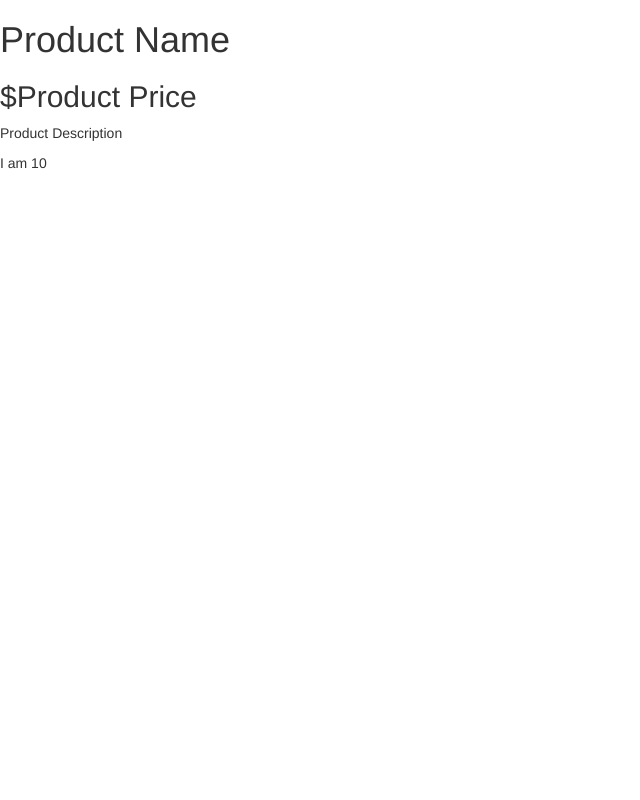
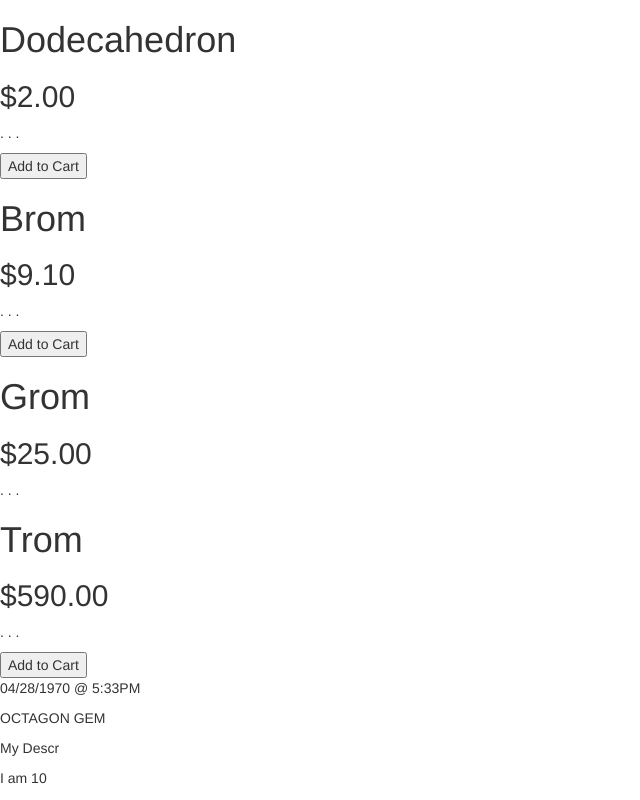
Before and after one commit to cjshay/angular-practice, a website: page index.html in a window 1280 px wide. Shown: the whole page, without its empty margins (0-640 px from the left). Drawn offline with nearby package versions, Linux system fonts and the light colour scheme.

Commit message:
Enter directives to show and hide data dynamically

```diff
--- a/app.js
+++ b/app.js
@@ -2,12 +2,34 @@
   var app = angular.module('store', []);
 
   app.controller('StoreController', function(){
-    this.product = gem;
+    this.products = gems;
   });
 
-  var gem = {
-    name: 'Dodecahedron',
-    price: 2.95,
-    description: '. . .'
-  }
+  var gems = [
+    {
+      name: 'Dodecahedron',
+      price: 2,
+      description: '. . .',
+      canPurchase: true,
+      soldOut: true
+    },
+    {
+      name: "Brom",
+      price: 9.1,
+      description: ". . .",
+      canPurchase: true
+    },
+    {
+      name: "Trom",
+      price: 590,
+      description: ". . .",
+      canPurchase: true
+    },
+    {
+      name: "Grom",
+      price: 25,
+      description: ". . .",
+      canPurchase: false
+    }
+  ]
 })();
--- a/index.html
+++ b/index.html
@@ -1,19 +1,24 @@
 <!DOCTYPE html>
-<html ng-app>
+<html ng-app="store">
   <head>
     <link rel="stylesheet" type="text/css" href="bootstrap.min.css">
   </head>
-  <body>
+  <body ng-controller="StoreController as store">
     <script type="text/javascript" src="https://ajax.googleapis.com/ajax/libs/angularjs/1.6.3/angular.min.js" ></script>
     <script type="text/javascript" src="app.js"></script>
 
-    <div class="">
-      <h1> Product Name </h1>
-      <h2> $Product Price </h2>
-      <p> Product Description </p>
+    <div ng-repeat="product in store.products | orderBy:'price'">
+      <h1> {{product.name}} </h1>
+      <h2> {{product.price | currency}} </h2>
+      <p> {{product.description}} </p>
+      <button ng-show="product.canPurchase"> Add to Cart </button>
     </div>
+    <p>{{'10171991520' | date:'MM/dd/yyyy @ h:mma'}}</p>
+    <p>{{'octagon gem' | uppercase}}</p>
+    <p>{{'My Description' | limitTo:8}}</p>
+
     <p>I am {{4 + 6}}</p>
     <!-- <h1></h1> -->
-    <!-- <input type="text" ng-> -->
+    <!-- <input type="text" > -->
   </body>
 </html>
```
